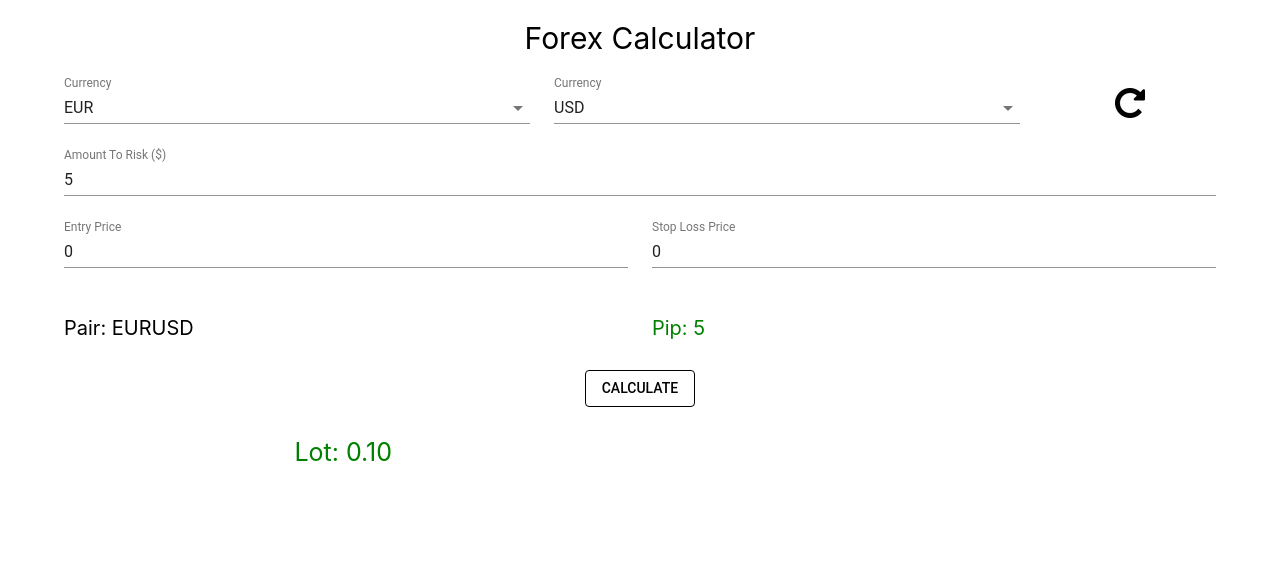
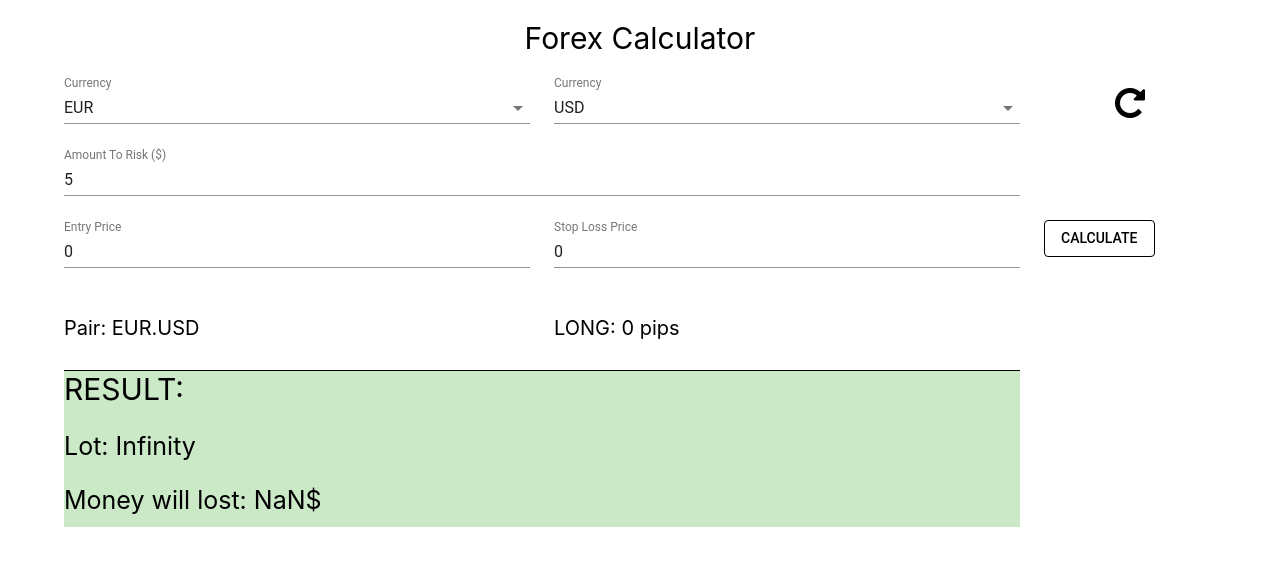
Before and after one commit to tuanphamanh91/fxCalulator, a React (Create React App) app: page / in a window 1280 px wide. Both pictures are taken after a click on the button "CALCULATE". Shown: the top 566 px of the page. Built offline with nearby package versions, Linux system fonts and the light colour scheme; no server answers.

Commit message:
finish app

```diff
--- a/src/App.js
+++ b/src/App.js
@@ -16,11 +16,12 @@ class App extends Component {
     currency1: "EUR",
     currency2: "USD",
     risk: 5,
-    pip: 5,
+    pip: 0,
     entryPrice: 0,
     stopLossPrice: 0,
     lot: 0,
-    amountWillLost: 0
+    moneyWillLost: 0,
+    showResult: false
   }
 
   componentDidMount() {
@@ -32,7 +33,7 @@ class App extends Component {
       <div style={styles.container} >
         <div style={styles.title}> Forex Calculator </div>
         <Grid container spacing={24}>
-          <Grid item xs={5} sm={5}>
+          <Grid item xs={2} sm={5}>
             {this._renderCurrency1Selection()}
           </Grid>
           <Grid item xs={5} sm={5}>
@@ -40,9 +41,8 @@ class App extends Component {
           </Grid>
           <Grid item xs={2} sm={2}>
             <button style={styles.buttonRefresh}><img src={ReloadImage} alt="my image" onClick={() => this.getRate()} /></button>
-
           </Grid>
-          <Grid item xs={12} sm={12}>
+          <Grid item xs={10} sm={10}>
             <TextField
               id="amount-risk"
               name="amountRisk"
@@ -55,7 +55,7 @@ class App extends Component {
               style={{ textAlign: 'center' }}
             />
           </Grid>
-          <Grid item xs={6} sm={6}>
+          <Grid item xs={5} sm={5}>
             <TextField
               id="entryPrice"
               name="entryPrice"
@@ -67,7 +67,7 @@ class App extends Component {
               autoComplete="fname"
             />
           </Grid>
-          <Grid item xs={6} sm={6}>
+          <Grid item xs={5} sm={5}>
             <TextField
               id="stoploss"
               name="stoploss"
@@ -79,22 +79,24 @@ class App extends Component {
               autoComplete="lname"
             />
           </Grid>
+          <Grid item xs={2} sm={2}>
+            <Button variant="outlined" color="inherit" onClick={this.calculateAction.bind(this)}>
+              Calculate
+          </Button>
+          </Grid>
           <Grid item xs={12} sm={12}>
 
           </Grid>
-          <Grid item xs={6} sm={6}>
-            <div style={{ fontSize: 20 }}>{`Pair: ${this.state.currency1}${this.state.currency2}`}</div>
+          <Grid item xs={5} sm={5}>
+            <div style={{ fontSize: 20 }}>{`Pair: ${this.state.currency1}.${this.state.currency2}`}</div>
           </Grid>
-          <Grid item xs={6} sm={6}>
+          <Grid item xs={5} sm={5}>
             {this._renderPipValue()}
           </Grid>
+
         </Grid>
 
-        <div style={styles.button}>
-          <Button variant="outlined" color="inherit" onClick={this.calculateAction.bind(this)}>
-            Calculate
-          </Button>
-        </div>
+
         {this._renderResult()}
       </div>
     );
@@ -149,8 +151,14 @@ class App extends Component {
 
   _renderPipValue() {
     // this.setState({pip})
+    var text = "";
+    if (this.state.entryPrice >= this.state.stopLossPrice) {
+      text = `LONG: ${this.state.pip} pips`
+    } else {
+      text = `SHORT: ${this.state.pip} pips`
+    }
     return (
-      <div style={{ fontSize: 20, color: (this.state.entryPrice >= this.state.stopLossPrice) ? 'green' : 'red' }}> Pip: {this.state.pip}</div>
+      <div style={{ fontSize: 20 }}>{text}</div>
     )
   }
 
@@ -168,14 +176,14 @@ class App extends Component {
     if (pip < 0) {
       pip = 0 - pip;
     }
-    this.setState({ pip: 5 })
+    this.setState({ pip })
   }
 
   handleChangeSelection = name => event => {
     if (name === "currency2") {
-      this.setState({ [name]: event.target.value }, () => this.getRate());
+      this.setState({ [name]: event.target.value, showResult: false }, () => this.getRate());
     } else {
-      this.setState({ [name]: event.target.value });
+      this.setState({ [name]: event.target.value, showResult: false });
     }
 
   };
@@ -190,22 +198,24 @@ class App extends Component {
           } else {
             rate = rate.toFixed(4)
           }
-          this.setState({ entryPrice: rate, stopLossPrice: rate, rate, pip: 5, lot: 0 })
+          this.setState({ entryPrice: rate, stopLossPrice: rate, rate, pip: 0, lot: 0 })
         })
     }
   }
 
   _renderResult() {
-    const lot = this.state.lot.toFixed(2)
-
+    if (!this.state.showResult) return
     return (
       <div style={styles.resultContainer}>
         <Grid container spacing={24}>
           <Grid item xs={12} sm={12}>
-            <div>Lot: {lot}</div>
+            <div style={{ fontSize: 30 }}>RESULT:</div>
           </Grid>
           <Grid item xs={12} sm={12}>
-            <div></div>
+            <div>Lot: {this.state.lot}</div>
+          </Grid>
+          <Grid item xs={12} sm={12}>
+            <div>Money will lost: {this.state.moneyWillLost}$</div>
           </Grid>
         </Grid>
       </div>
@@ -218,12 +228,20 @@ class App extends Component {
       getRateCurrency(this.state.currency2, 'USD')
         .then((rate) => {
           var lot = (pip) / (risk * rate * 10);
-          this.setState({lot})
+          lot = lot.toFixed(2);
+          var moneyWillLost = (pip) / (lot * rate * 10);
+          moneyWillLost = moneyWillLost.toFixed(2);
+          this.setState({ lot, moneyWillLost, showResult: true })
+
         })
     } else {
       var lot = risk / (pip * 10);
-      this.setState({lot})
+      lot = lot.toFixed(2)
+      var moneyWillLost = lot * pip * 10;
+      moneyWillLost = moneyWillLost.toFixed(2);
+      this.setState({ lot, moneyWillLost, showResult: true })
     }
+
 
   }
 }
@@ -258,11 +276,11 @@ const styles = {
     paddingTop: 10
   },
   resultContainer: {
-      width: '60%',
-      paddingLeft: '20%',
-      paddingTop: '30px',
-      fontSize: 25,
-      color: 'green'
+    backgroundColor: "#cbe8c7",
+    marginTop: '30px',
+    width: '83%',
+    borderTop: "1px solid #000000",
+    fontSize: 25,
   }
 }
 
```
